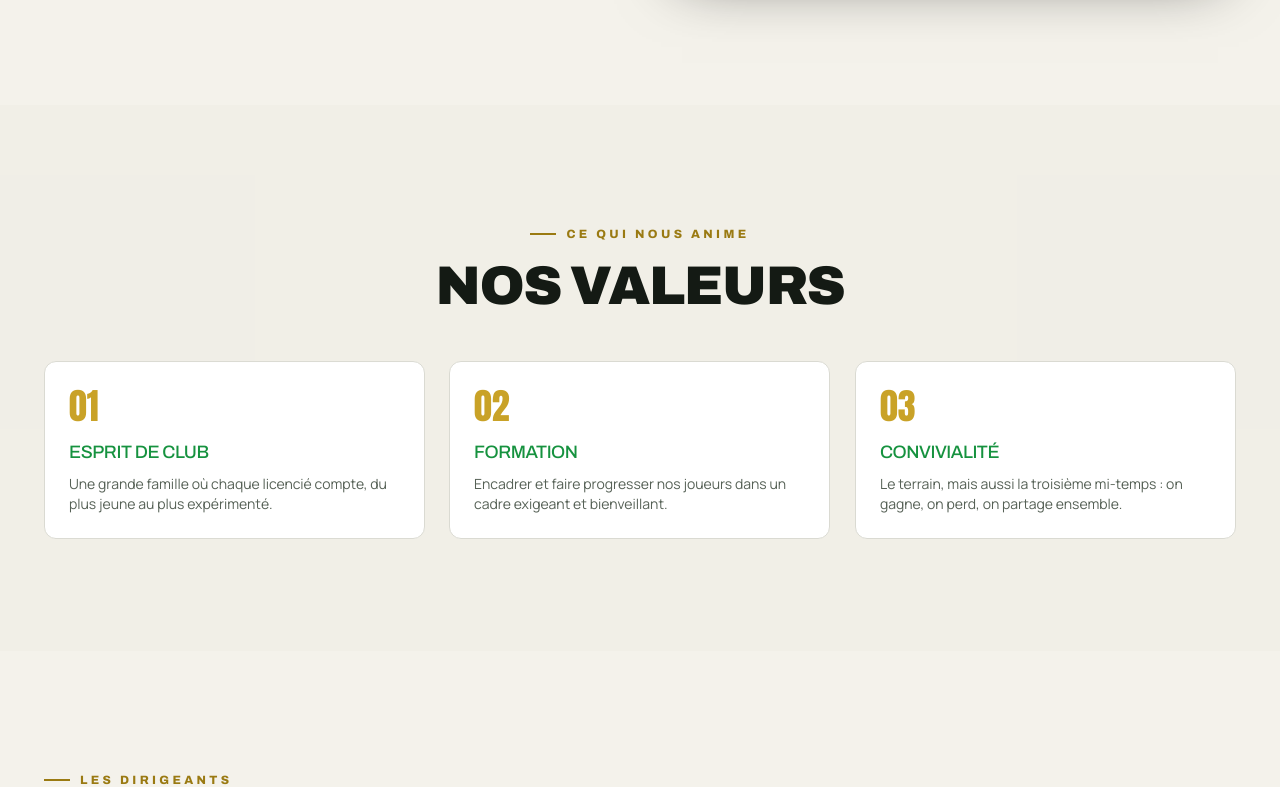
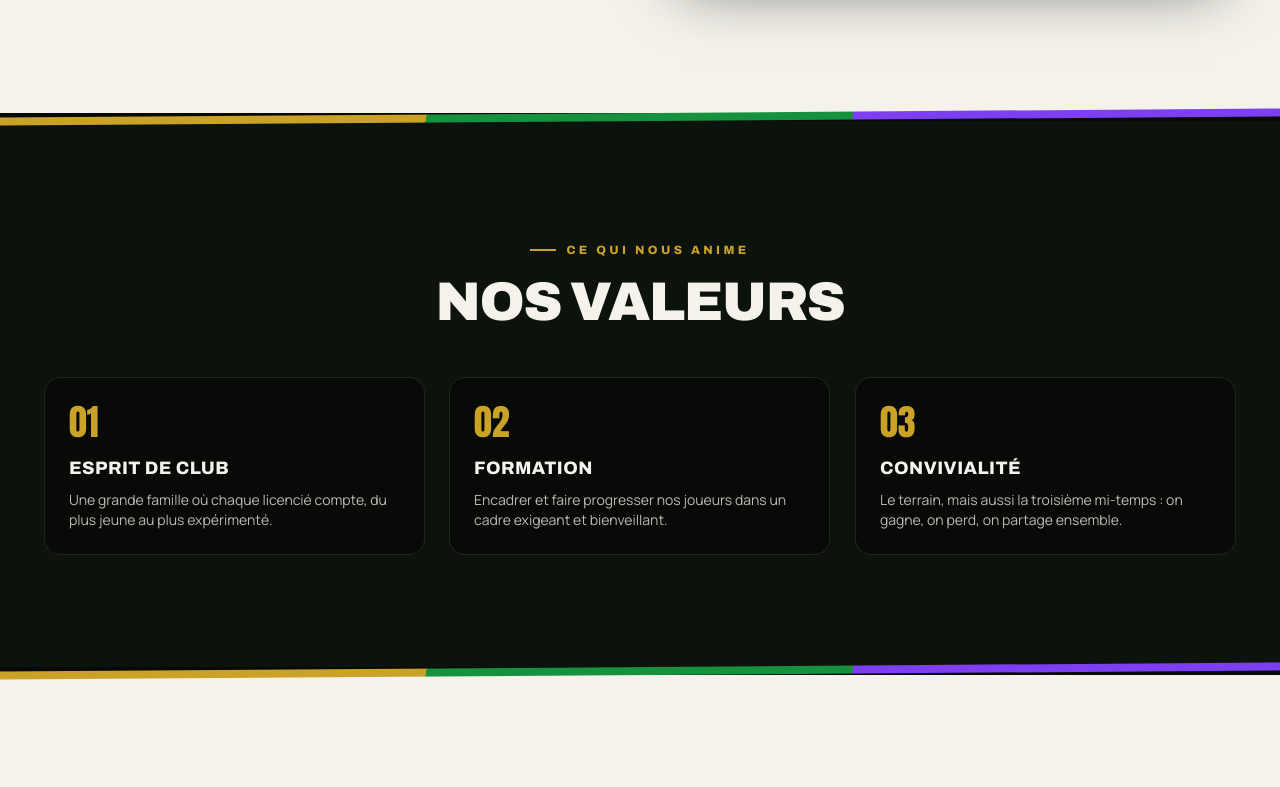
Before and after one commit to ElioH76/FC-Littoral, a Next.js app: page /club in a window 1280 px wide. Shown: the part 1096-1883 px from the top of the page. Built offline with nearby package versions, Linux system fonts and the light colour scheme.

Commit message:
update page club

```diff
--- a/app/club/page.tsx
+++ b/app/club/page.tsx
@@ -6,6 +6,7 @@ import { club } from "@/data/club";
 import { Reveal } from "@/components/ui/reveal";
 import { PageHeader } from "@/components/sections/PageHeader";
 import { SectionHeading } from "@/components/sections/SectionHeading";
+import { KitStripe } from "@/components/sections/KitStripe";
 import { JoinCTA } from "@/components/sections/JoinCTA";
 
 export const metadata: Metadata = {
@@ -23,8 +24,10 @@ export default function ClubPage() {
         description="Une grande famille du football amateur, ancrée dans son territoire et fière de ses couleurs."
       />
 
+      <KitStripe />
+
+      {/* Histoire (clair) */}
       <div className="section-light">
-      {/* Histoire */}
         <section className="section">
           <div className="container grid items-center gap-12 lg:grid-cols-2">
             <Reveal>
@@ -61,9 +64,12 @@ export default function ClubPage() {
             </Reveal>
           </div>
         </section>
+      </div>
 
-      {/* Valeurs */}
-      <section className="section bg-muted/40">
+      <KitStripe />
+
+      {/* Valeurs (sombre) */}
+      <section className="section bg-ink-800 text-bone">
         <div className="container">
           <SectionHeading
             align="center"
@@ -73,14 +79,14 @@ export default function ClubPage() {
           <div className="mt-12 grid gap-6 md:grid-cols-3">
             {club.values.map((value, i) => (
               <Reveal key={value.title} delay={i * 120}>
-                <div className="h-full rounded-xl border bg-card p-6 transition-all hover:-translate-y-1 hover:border-gold/50 hover:shadow-md">
+                <div className="h-full rounded-2xl border border-white/10 bg-ink p-6 transition-all hover:-translate-y-1 hover:border-gold">
                   <div className="font-display text-4xl text-gold">
                     {String(i + 1).padStart(2, "0")}
                   </div>
-                  <h3 className="mt-3 text-lg text-forest">{value.title}</h3>
-                  <p className="mt-2 text-sm text-muted-foreground">
-                    {value.text}
-                  </p>
+                  <h3 className="mt-3 font-heading text-lg font-extrabold uppercase tracking-wide text-bone">
+                    {value.title}
+                  </h3>
+                  <p className="mt-2 text-sm text-bone-dim">{value.text}</p>
                 </div>
               </Reveal>
             ))}
@@ -88,7 +94,10 @@ export default function ClubPage() {
         </div>
       </section>
 
-      {/* Le bureau */}
+      <KitStripe />
+
+      {/* Le bureau (clair) */}
+      <div className="section-light">
         <section className="section">
           <div className="container">
             <SectionHeading
@@ -130,7 +139,6 @@ export default function ClubPage() {
             </div>
           </div>
         </section>
-
       </div>
 
       {/* Contact / rejoindre */}
```
Also changed, not shown: .claude/settings.local.json. Lines whose indentation alone changed are shown as unchanged.
